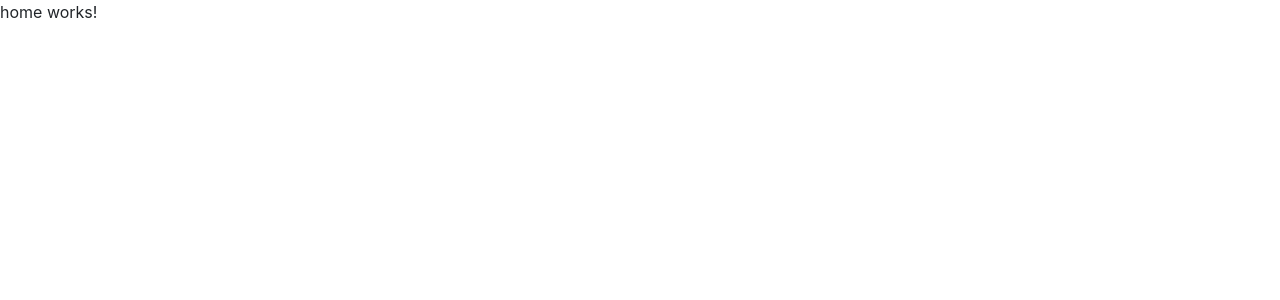
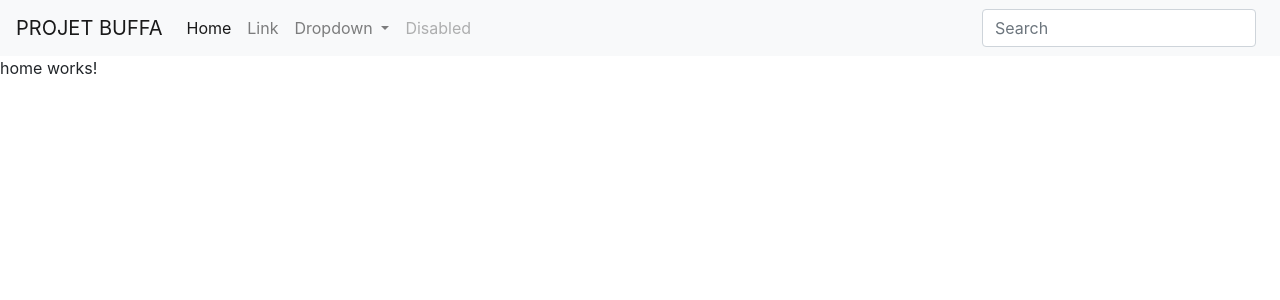
Before and after one commit to AdrienAudouard/M2-PROJET-BUFFA, an Angular app in the folder front/: page /home in a window 1280 px wide. Shown: the top 300 px of the page. Built offline with nearby package versions, Linux system fonts and the light colour scheme.

Commit message:
add top bar

```diff
--- a/front/src/app/app.component.html
+++ b/front/src/app/app.component.html
@@ -1 +1,2 @@
+<app-navbar></app-navbar>
 <router-outlet></router-outlet>
--- /dev/null
+++ b/front/src/app/navbar/navbar.component.html
@@ -0,0 +1,34 @@
+<nav class="navbar navbar-expand-lg navbar-light bg-light">
+  <a class="navbar-brand" href="#">PROJET BUFFA</a>
+  <button class="navbar-toggler" type="button" data-toggle="collapse" data-target="#navbarSupportedContent" aria-controls="navbarSupportedContent" aria-expanded="false" aria-label="Toggle navigation">
+    <span class="navbar-toggler-icon"></span>
+  </button>
+
+  <div class="collapse navbar-collapse" id="navbarSupportedContent">
+    <ul class="navbar-nav mr-auto">
+      <li class="nav-item active">
+        <a class="nav-link" href="#">Home <span class="sr-only">(current)</span></a>
+      </li>
+      <li class="nav-item">
+        <a class="nav-link" href="#">Link</a>
+      </li>
+      <li class="nav-item dropdown">
+        <a class="nav-link dropdown-toggle" href="#" id="navbarDropdown" role="button" data-toggle="dropdown" aria-haspopup="true" aria-expanded="false">
+          Dropdown
+        </a>
+        <div class="dropdown-menu" aria-labelledby="navbarDropdown">
+          <a class="dropdown-item" href="#">Action</a>
+          <a class="dropdown-item" href="#">Another action</a>
+          <div class="dropdown-divider"></div>
+          <a class="dropdown-item" href="#">Something else here</a>
+        </div>
+      </li>
+      <li class="nav-item">
+        <a class="nav-link disabled" href="#">Disabled</a>
+      </li>
+    </ul>
+    <form class="form-inline my-2 my-lg-0">
+      <input class="form-control mr-sm-2" [(ngModel)]="searchText" name="search" type="search" placeholder="Search" aria-label="Search">
+    </form>
+  </div>
+</nav>
--- /dev/null
+++ b/front/src/app/navbar/navbar.component.ts
@@ -0,0 +1,25 @@
+import { Component, OnInit } from '@angular/core';
+
+@Component({
+  selector: 'app-navbar',
+  templateUrl: './navbar.component.html',
+  styleUrls: ['./navbar.component.scss']
+})
+export class NavbarComponent implements OnInit {
+  private _searchText = '';
+
+  constructor() { }
+
+  ngOnInit() {
+  }
+
+  get searchText(): string {
+    return this._searchText;
+  }
+
+  set searchText(value: string) {
+    this._searchText = value;
+    console.log(value);
+  }
+
+}
--- a/front/src/environments/environment.prod.ts
+++ b/front/src/environments/environment.prod.ts
@@ -1,3 +1,4 @@
 export const environment = {
-  production: true
+  production: true,
+  api: 'https://wasabi.i3s.unice.fr/'
 };
--- a/front/src/environments/environment.ts
+++ b/front/src/environments/environment.ts
@@ -3,7 +3,8 @@
 // The list of file replacements can be found in `angular.json`.
 
 export const environment = {
-  production: false
+  production: false,
+  api: 'https://wasabi.i3s.unice.fr/'
 };
 
 /*
```
Also changed, not shown: front/src/app/app.module.ts (+6 -2 lines), front/src/app/navbar/navbar.component.scss (added), 1 other file (tests, documents, lock files or other folders).
